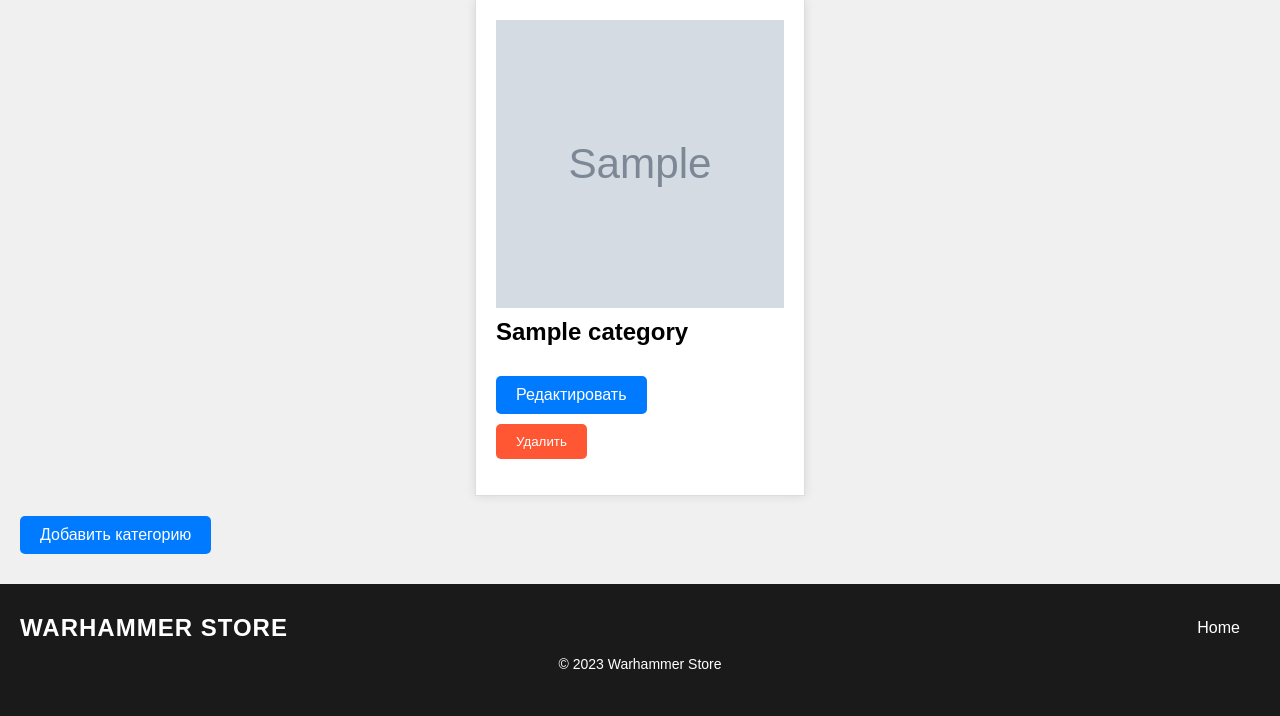
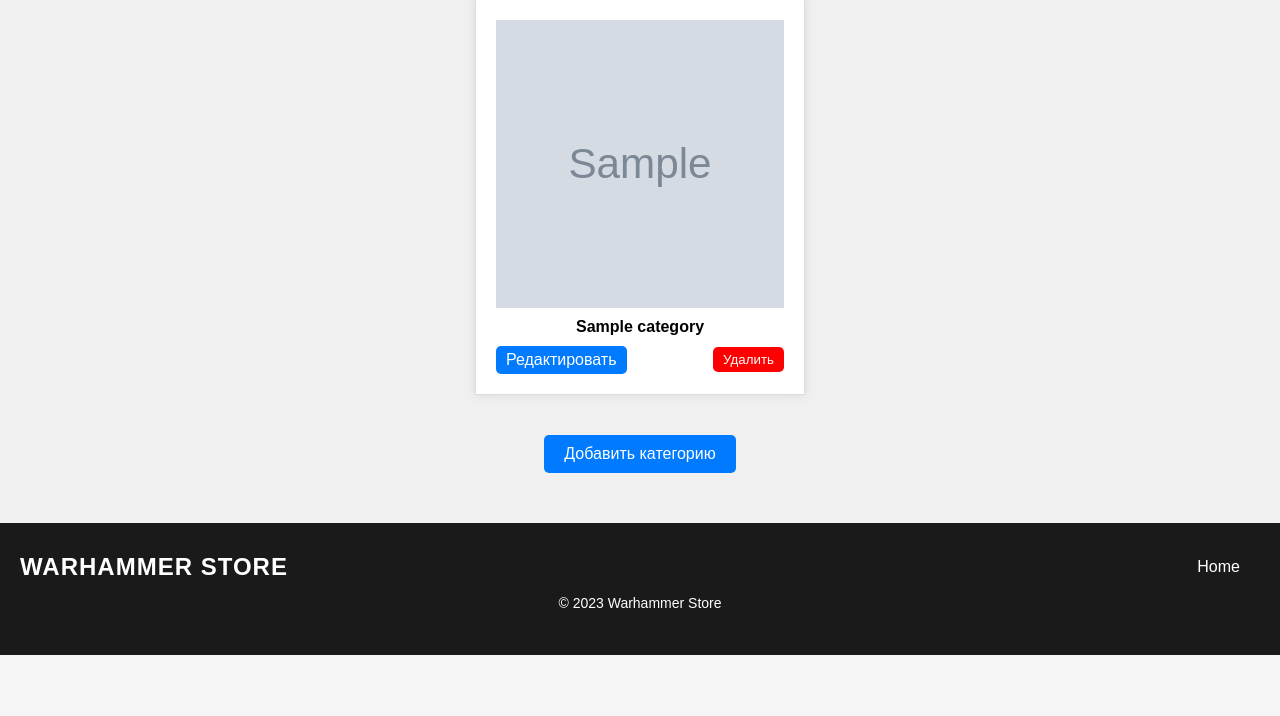
Before and after one commit to Erjankydyrov/laravel-example, a Laravel app: page /admin/categories in a window 1280 px wide. Shown: the part 149-865 px from the top of the page. After the commit the page ends 804 px from the top, so only its background shows below. Run offline with Laravel 10, Linux system fonts and the light colour scheme; tables that the repository leaves empty hold one stand-in row (values such as "Sample post"); grey boxes marked "Sample" are stand-in pictures.

Commit message:
corrected some styles in categories page

```diff
--- a/public/css/categories_admin.css
+++ b/public/css/categories_admin.css
@@ -34,8 +34,15 @@
 }
 
 .category-title-admin {
-  font-size: 24px;
   font-weight: bold;
+  margin-top: 10px;
+  text-align: center;
+}
+
+.category-actions-admin {
+  display: flex;
+  justify-content: space-between;
+  align-items: center;
   margin-top: 10px;
 }
 
@@ -44,27 +51,32 @@
 }
 
 .edit-link-admin {
-  display: inline-block;
   background-color: #007BFF;
   color: #fff;
+  border: none;
+  border-radius: 5px;
+  padding: 5px 10px;
+  cursor: pointer;
   text-decoration: none;
-  padding: 10px 20px;
-  border-radius: 5px;
-  margin-top: 10px;
+  transition: background-color 0.3s, color 0.3s;
+}
+
+.admin-category-delete-form {
+  margin: 0;
 }
 
 .delete-button-admin {
-  background-color: #FF5733;
+  background-color: #FF0000;
   color: #fff;
   border: none;
-  padding: 10px 20px;
   border-radius: 5px;
-  margin-top: 10px;
+  padding: 5px 10px;
   cursor: pointer;
+  transition: background-color 0.3s, color 0.3s;
 }
 
 .delete-button-admin:hover {
-  background-color: #E5512D;
+  background-color: #d10a0a;
 }
 
 .add-category-link-admin {
@@ -85,6 +97,11 @@
   text-align: center;
 }
 
+.category-add-box {
+  padding: 20px 0;
+  text-align: center;
+}
+
 @media (max-width: 699px) {
   .category-card-admin {
     margin-left: 0;
--- a/resources/views/categories/admin/index.blade.php
+++ b/resources/views/categories/admin/index.blade.php
@@ -15,15 +15,20 @@
                             class="category-image-admin">
                     @endif
                 </div>
-                <h2 class="category-title-admin">{{ $category->name }}</h2>
+                <div class="category-title-admin">{{ $category->name }}</div>
+                <div class="category-actions-admin">
                     <a href="{{ route('categories.edit', $category->id) }}" class="edit-link-admin">Редактировать</a>
-                <form method="post" action="{{ route('categories.destroy', $category->id) }}">
+                    <form method="post" action="{{ route('categories.destroy', $category->id) }}"
+                        class="admin-category-delete-form">
                         @csrf
                         @method('delete')
                         <button type="submit" class="delete-button-admin">Удалить</button>
                     </form>
                 </div>
+            </div>
         @endforeach
     </div>
+    <div class="category-add-box">
         <a href="{{ route('categories.create') }}" class="add-category-link-admin">Добавить категорию</a>
+    </div>
 @endsection
```
Also changed, not shown: resources/css/categories/categories_admin.css (+26 -9 lines). Lines whose indentation alone changed are shown as unchanged.
